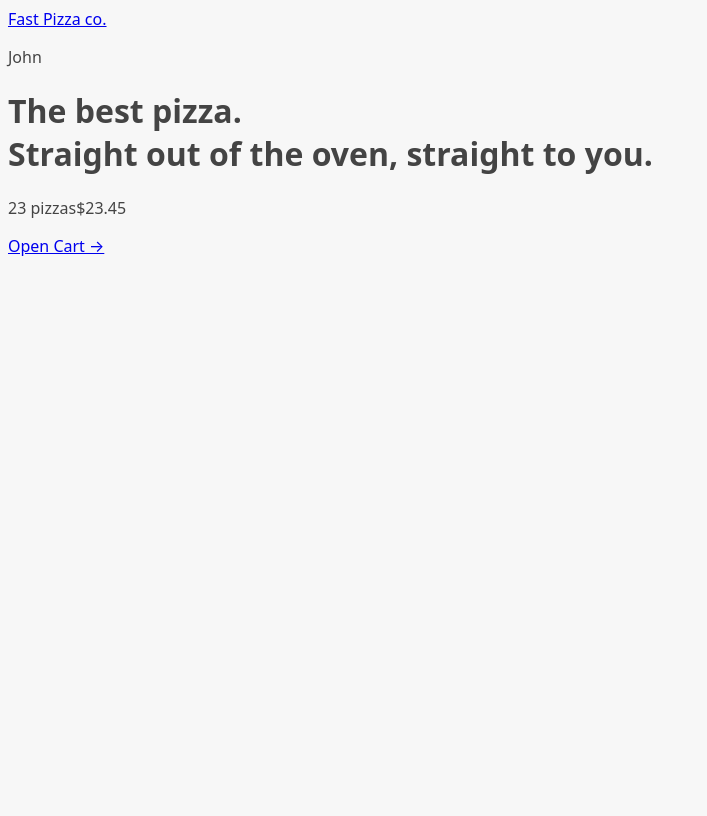
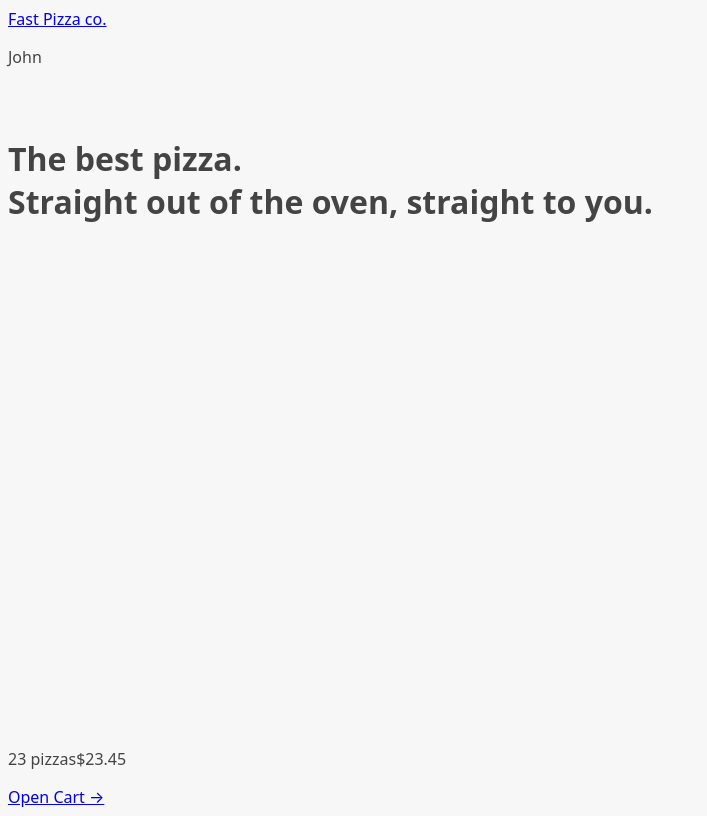
Before and after one commit to jamesAkash/fast-pizza, a React (Vite) app: page / in a window 1280 px wide. Shown: the whole page, without its empty margins (0-707 px from the left). Built offline with nearby package versions, Linux system fonts and the light colour scheme.

Commit message:
set up a loader for navigation according to state

```diff
--- a/src/ui/AppLayout.jsx
+++ b/src/ui/AppLayout.jsx
@@ -1,11 +1,16 @@
 import React from "react";
 import Header from "./Header";
 import CartOverview from "../features/cart/CartOverview";
-import { Outlet } from "react-router-dom";
+import { Outlet, useNavigation } from "react-router-dom";
+import Loader from "./Loader";
 
 const AppLayout = () => {
+  const navigation = useNavigation();
+  console.log(navigation);
+  const isLoading = navigation.state === "loading";
   return (
-    <div>
+    <div className="layout">
+      {isLoading && <Loader />}
       <Header />
       <main>
         <Outlet />
--- /dev/null
+++ b/src/ui/Loader.jsx
@@ -0,0 +1,7 @@
+import React from "react";
+
+const Loader = () => {
+  return <div className="loader"></div>;
+};
+
+export default Loader;
```
